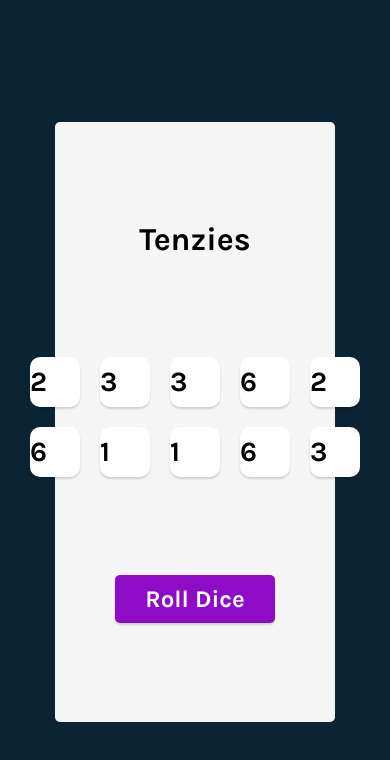
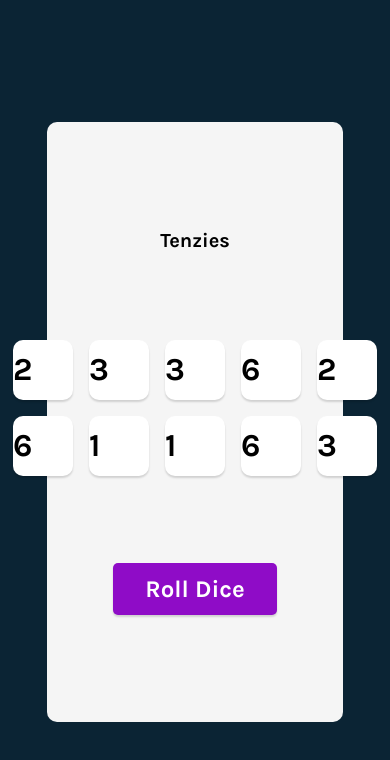
Before and after one commit to tehuanmelo/tenzies, a React (Vite) app: page / in a window 390 px wide. Shown: the top 760 px of the page. Built offline with nearby package versions, Linux system fonts and the light colour scheme.

Commit message:
add media querie to small screens

```diff
--- a/index.css
+++ b/index.css
@@ -84,3 +84,36 @@ button {
 .dice-container button.held {
     background-color: aquamarine;
 }
+
+@media (max-width: 500px) {
+    body {
+      padding: 10px;
+    }
+
+    main {
+      max-width: 100%;
+      max-height: 100%;
+      padding: 20px;
+      border-radius: 10px;
+    }
+
+    .dice-container {
+      gap: 16px;
+    }
+
+    .dice-container button {
+      width: 60px;
+      height: 60px;
+      font-size: 2rem;
+    }
+
+    .roll-button {
+      font-size: 1.5rem;
+      padding: 12px 32px;
+    }
+
+    h1, h2, p {
+      font-size: 1.25rem;
+      text-align: center;
+    }
+  }
```
